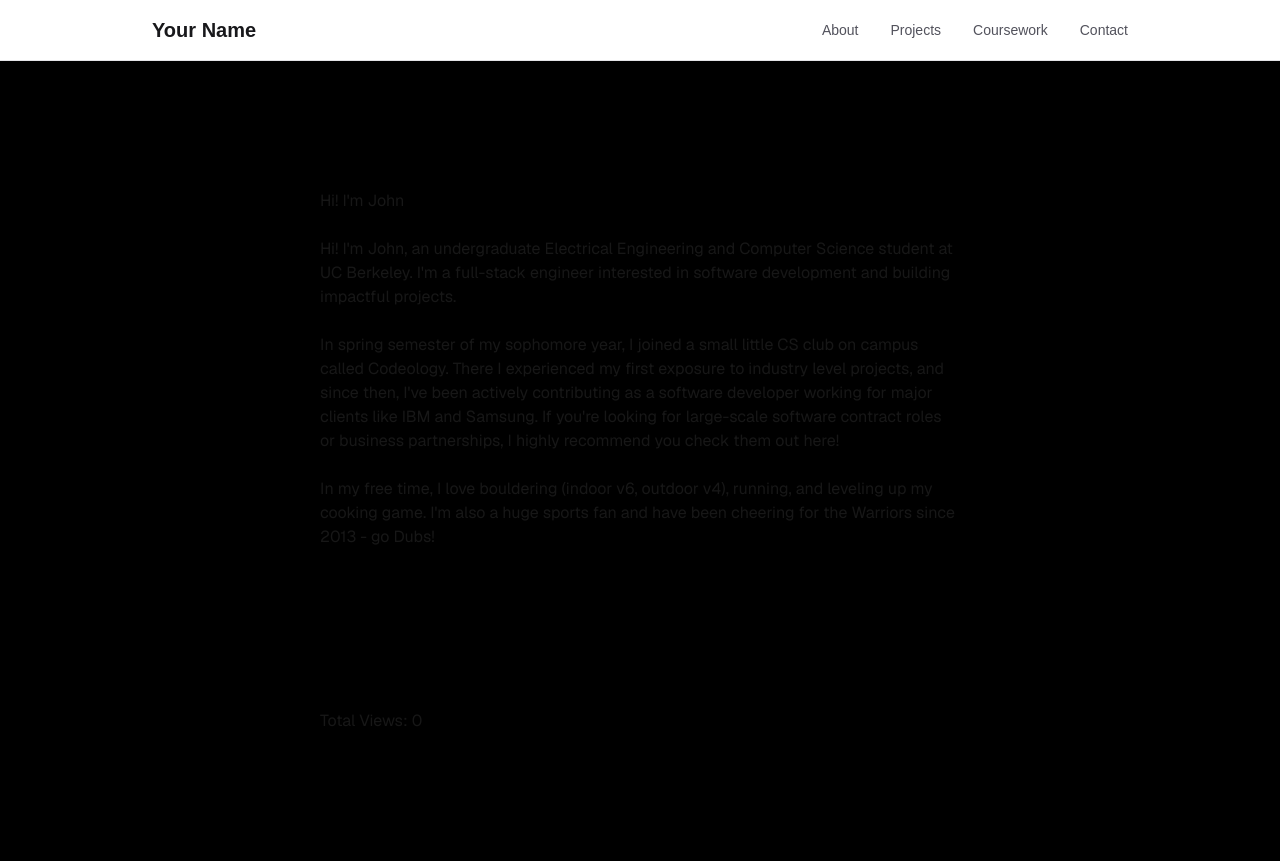
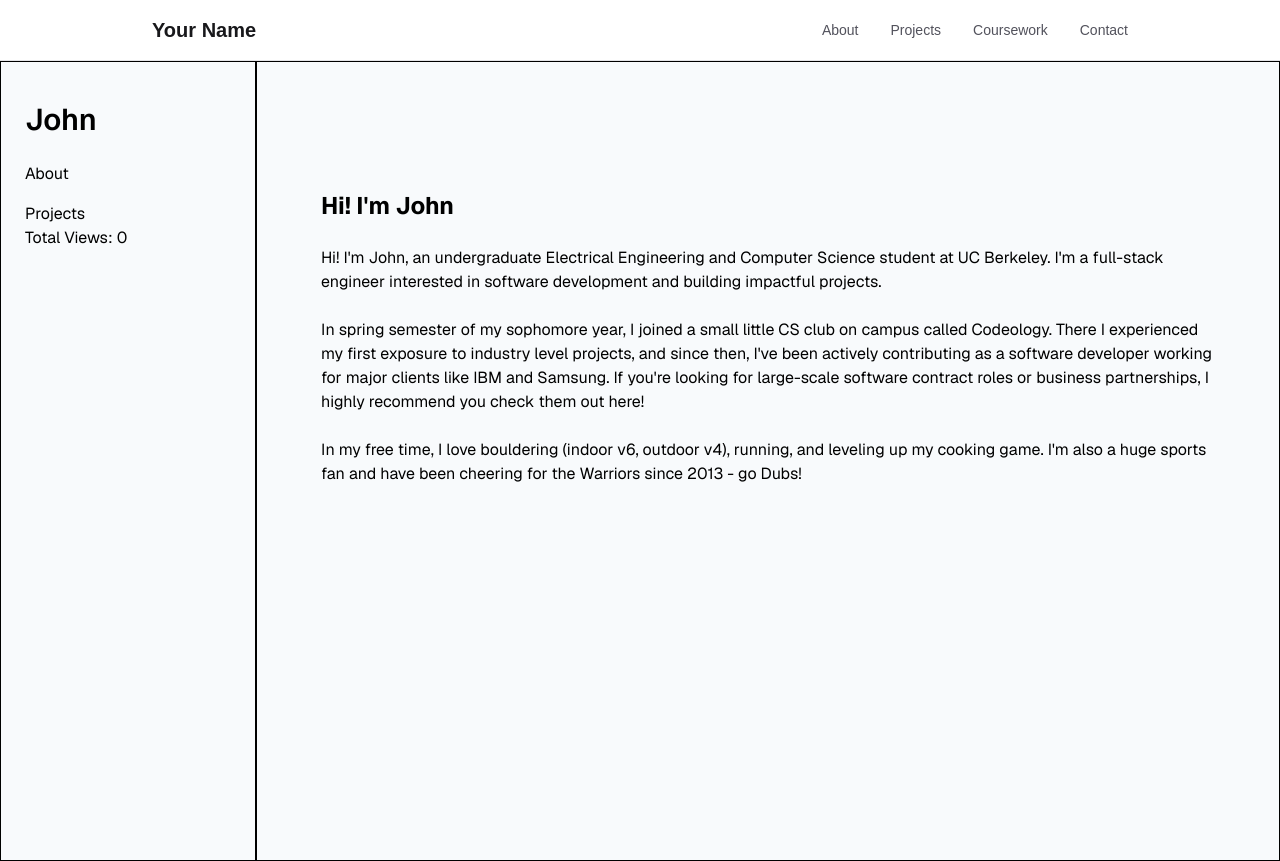
Before and after one commit to johnglensiy/boichik-bagel, a Next.js app: page / in a window 1280 px wide. Built offline with nearby package versions, Linux system fonts and the light colour scheme; no server answers; the database is empty.

Commit message:
style: add side banner

```diff
--- a/src/app/page.tsx
+++ b/src/app/page.tsx
@@ -3,10 +3,18 @@ import ViewCount from "@/components/ViewCount";
 
 export default function Home() {
   return (
-    <div className="flex min-h-screen items-center justify-center bg-black font-sans dark:bg-slate-50">
-      <main className="flex min-h-screen w-full max-w-3xl flex-col items-center justify-between py-32 px-16 black dark:bg-black sm:items-start">
+    <div className="flex min-h-screen justify-center bg-black font-sans dark:bg-slate-50">
+      <div className="hidden lg:flex lg:flex-col lg:w-64 px-6 py-10 bg-slate-50 text-black border">
+        <h2 className="text-3xl font-semibold mb-6">John</h2>
+        <nav className="flex flex-col gap-4">
+          <a href="#about">About</a>
+          <a href="#projects">Projects</a>
+        </nav>
+        <ViewCount initialViews={67}/>
+      </div>
+      <main className="flex min-h-screen w-full max-w-5xl flex-col items-center justify-between py-32 px-16 bg-slate-50 text-black border sm:items-start">
         <div className="flex flex-col items-center gap-6 text-center sm:items-start sm:text-left">
-          <h2>Hi! I'm John</h2>
+          <h2 className="text-2xl font-bold">Hi! I'm John</h2>
             <p>
                 Hi! I'm John, an undergraduate Electrical Engineering and Computer Science
                 student at <span className="berkeley-cursor">UC Berkeley</span>. I'm a full-stack engineer
@@ -25,7 +33,6 @@ export default function Home() {
                 have been cheering for the Warriors since 2013 - go Dubs! <br/>
             </p>
         </div>
-        <ViewCount initialViews={67}/>
       </main>
     </div>
   );
```
